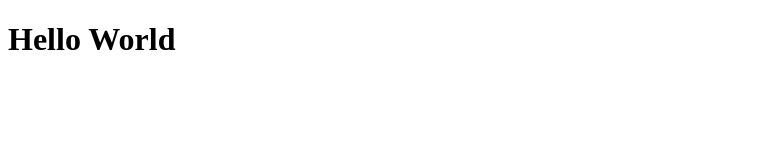
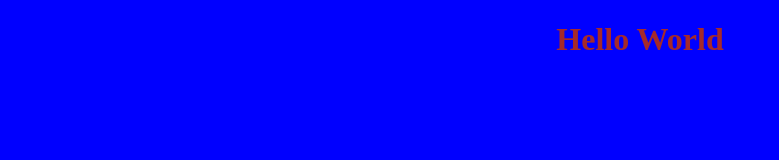
Before and after one commit to ShalbaJohnes/my-personal-website, a plain HTML site: page index.html in a window 1280 px wide. Shown: the whole page, without its empty margins (0-779 px from the left). Drawn offline with Linux system fonts and the light colour scheme.

Commit message:
add style, connect to index.html

```diff
--- a/index.html
+++ b/index.html
@@ -1,6 +1,7 @@
 <!DOCTYPE html>
 <html lang="en">
 <head>
+    <link rel="stylesheet" href="style.css"/>
     <title>My Personal Website</title>
 </head>
 <body>
--- /dev/null
+++ b/style.css
@@ -0,0 +1,7 @@
+body {
+    background: blue ;
+}
+h1 {
+    color:brown ;
+    text-align: center;
+}
```
